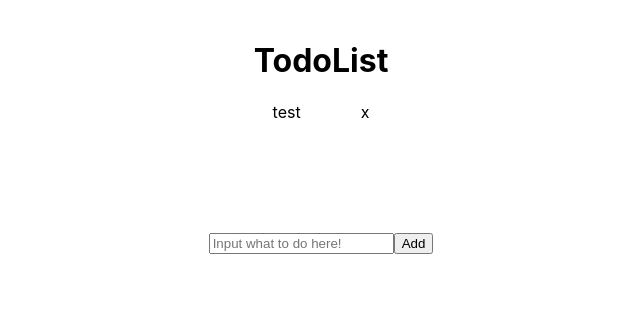
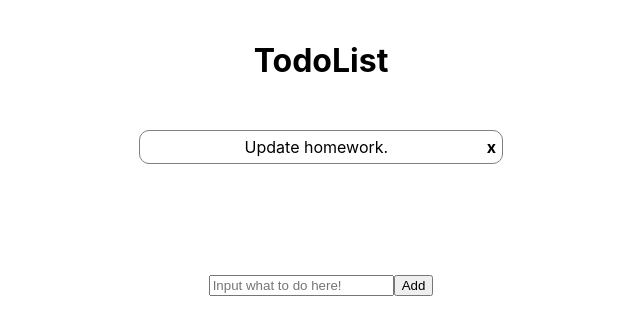
Before and after one commit to mrklorenz/react-redux-todolist, a React (Create React App) app: page / in a window 1280 px wide. Shown: the top 334 px of the page, without its empty margins (319-959 px from the left). Built offline with nearby package versions, Linux system fonts and the light colour scheme.

Commit message:
[ReactRedux][Mark] feat: Added styles

```diff
--- a/src/features/todos/components/TodoGroup.js
+++ b/src/features/todos/components/TodoGroup.js
@@ -2,13 +2,14 @@ import React from 'react';
 import TodoItem from './TodoItem';
 import { useSelector } from 'react-redux';
 import {selectTodoIds} from "../reducers/todosSlice";
+import "../styles/ToDoGroup.css";
 
 function TodoGroup() {
 
     const todoListIds = useSelector(selectTodoIds);
 
     return (
-        <div>
+        <div className="todoGroupItems">
             {
                 todoListIds.map((id) => (
                     <TodoItem key={id} id={id}/>
--- a/src/features/todos/components/TodoItem.js
+++ b/src/features/todos/components/TodoItem.js
@@ -15,7 +15,7 @@ function TodoItem(props) {
     }
 
     return (
-        <div onClick={handleToggle}>
+        <div onClick={handleToggle} className="toggleDiv">
             {todo.text}
             <span className="removeSpan">x</span>
         </div>
--- a/src/features/todos/reducers/todosSlice.js
+++ b/src/features/todos/reducers/todosSlice.js
@@ -9,7 +9,7 @@ const initialState = todoAdapter.getInitialState({
     entities : {
         1 : {
             id : "1",
-            text: "test",
+            text: "Update homework.",
             done : false
         }
     }
@@ -30,8 +30,7 @@ const todosSlice = createSlice({
         ToggleTodo(state, action) {
             const todo = state.entities[action.payload];
             todo.done = !todo.done;
-            return state;
-        }
+        },
     }
 })
 
--- a/src/features/todos/styles/ToDoGroup.css
+++ b/src/features/todos/styles/ToDoGroup.css
@@ -1,3 +1,3 @@
 .todoGroupItems {
-    margin-top: 100px;
+    margin-top: 50px;
 }
--- a/src/features/todos/styles/ToDoItem.css
+++ b/src/features/todos/styles/ToDoItem.css
@@ -1,3 +1,14 @@
 .removeSpan {
-    margin-left: 60px;
+    float:right;
+    cursor: pointer;
+    font-weight: bold;
 }
+
+.toggleDiv {
+    width: 350px;
+    margin: 0 auto;
+    margin-bottom: 5px;
+    border: 0.2px solid grey;
+    border-radius: 10px;
+    padding: 6px;
+}
```
